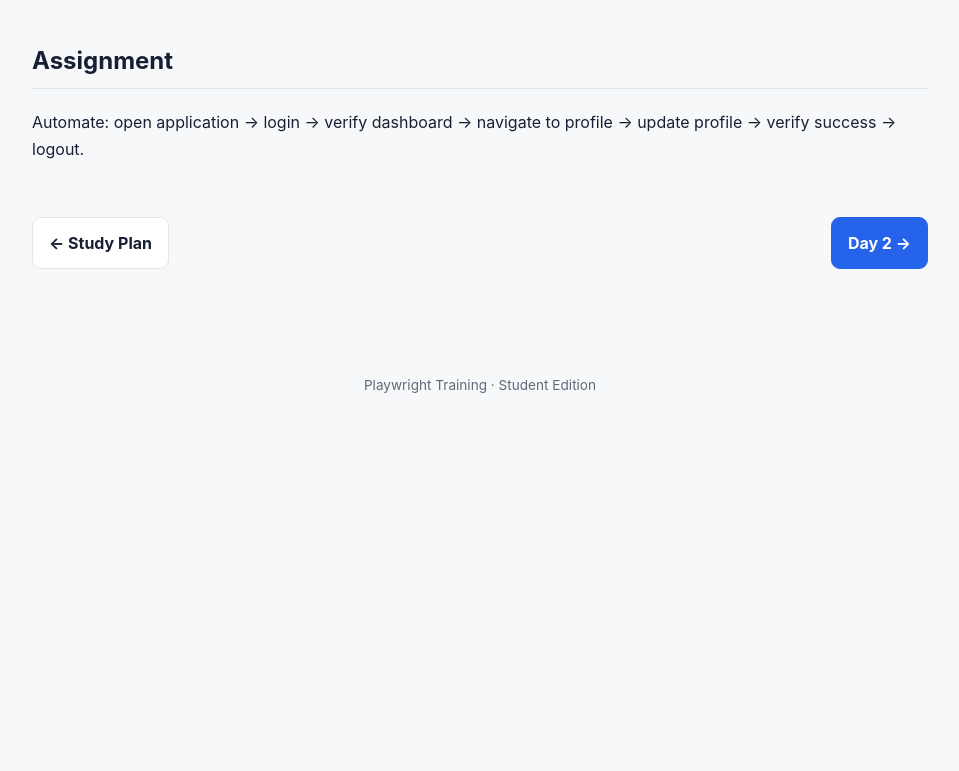
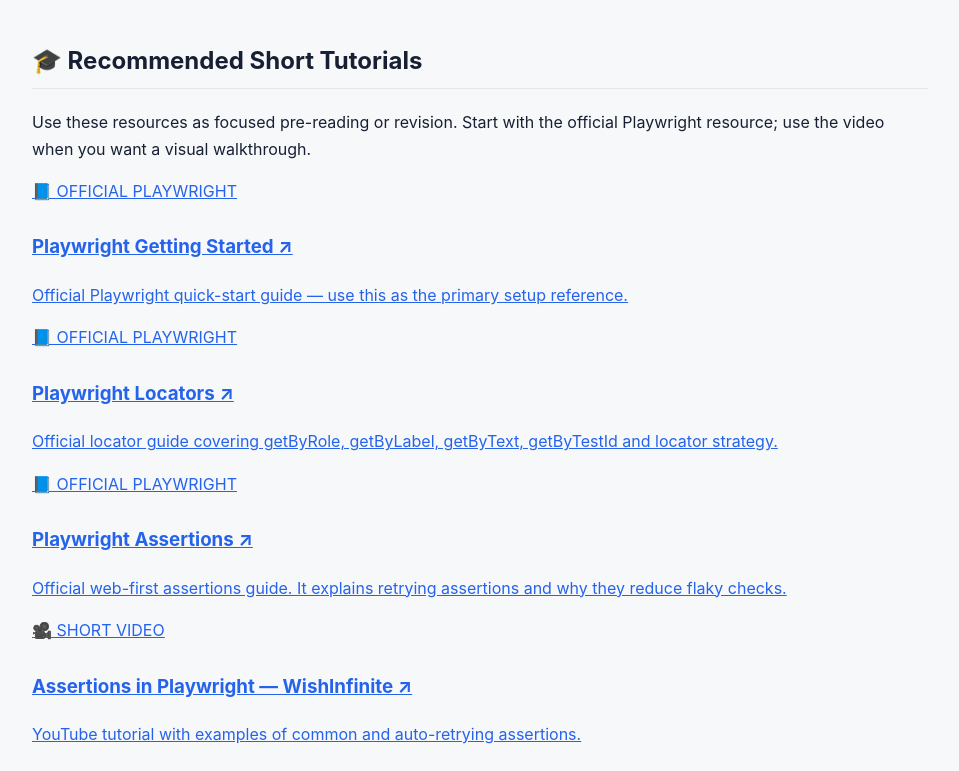
Before and after one commit to aryas98-12/playwright-training, a plain HTML site: page docs/day-1.html in a window 1280 px wide. Shown: the part 2249-3020 px from the top of the page, without its empty margins (285-1244 px from the left). Before the commit the page ends 2671 px from the top, so only its background shows below. Drawn offline with Linux system fonts and the light colour scheme.

Commit message:
Add Playwright tutorial resources to day-1.html
Added recommended short tutorials for Playwright.

```diff
--- a/docs/day-1.html
+++ b/docs/day-1.html
@@ -53,5 +53,22 @@ await page.getByRole('button', { name: 'Submit' }).click();
 await expect(page.getByText('Success')).toBeVisible();
 await expect(page).toHaveURL(/dashboard/);</code></pre>
 <div class="callout"><strong>Remember:</strong> avoid fixed waits such as <code>page.waitForTimeout(5000)</code> when Playwright can wait for the expected condition.</div>
+<h2>🎓 Recommended Short Tutorials</h2><p class="tutorial-intro">Use these resources as focused pre-reading or revision. Start with the official Playwright resource; use the video when you want a visual walkthrough.</p><div class="tutorial-grid"><a class="tutorial-card" href="https://playwright.dev/docs/intro" target="_blank" rel="noopener noreferrer">
+          <div class="tutorial-type">📘 OFFICIAL PLAYWRIGHT</div>
+          <h3>Playwright Getting Started ↗</h3>
+          <p>Official Playwright quick-start guide — use this as the primary setup reference.</p>
+        </a><a class="tutorial-card" href="https://playwright.dev/docs/locators" target="_blank" rel="noopener noreferrer">
+          <div class="tutorial-type">📘 OFFICIAL PLAYWRIGHT</div>
+          <h3>Playwright Locators ↗</h3>
+          <p>Official locator guide covering getByRole, getByLabel, getByText, getByTestId and locator strategy.</p>
+        </a><a class="tutorial-card" href="https://playwright.dev/docs/test-assertions" target="_blank" rel="noopener noreferrer">
+          <div class="tutorial-type">📘 OFFICIAL PLAYWRIGHT</div>
+          <h3>Playwright Assertions ↗</h3>
+          <p>Official web-first assertions guide. It explains retrying assertions and why they reduce flaky checks.</p>
+        </a><a class="tutorial-card video" href="https://www.youtube.com/watch?v=kqjyWGmckTo" target="_blank" rel="noopener noreferrer">
+          <div class="tutorial-type">🎥 SHORT VIDEO</div>
+          <h3>Assertions in Playwright — WishInfinite ↗</h3>
+          <p>YouTube tutorial with examples of common and auto-retrying assertions.</p>
+        </a></div>
 <h2>Assignment</h2><p>Automate: open application → login → verify dashboard → navigate to profile → update profile → verify success → logout.</p>
 <div class="nav-buttons"><a class="nav-button" href="student-study-plan.html">← Study Plan</a><a class="nav-button primary" href="day-2.html">Day 2 →</a></div></div><div class="footer">Playwright Training · Student Edition</div></main></div></body></html>
```
